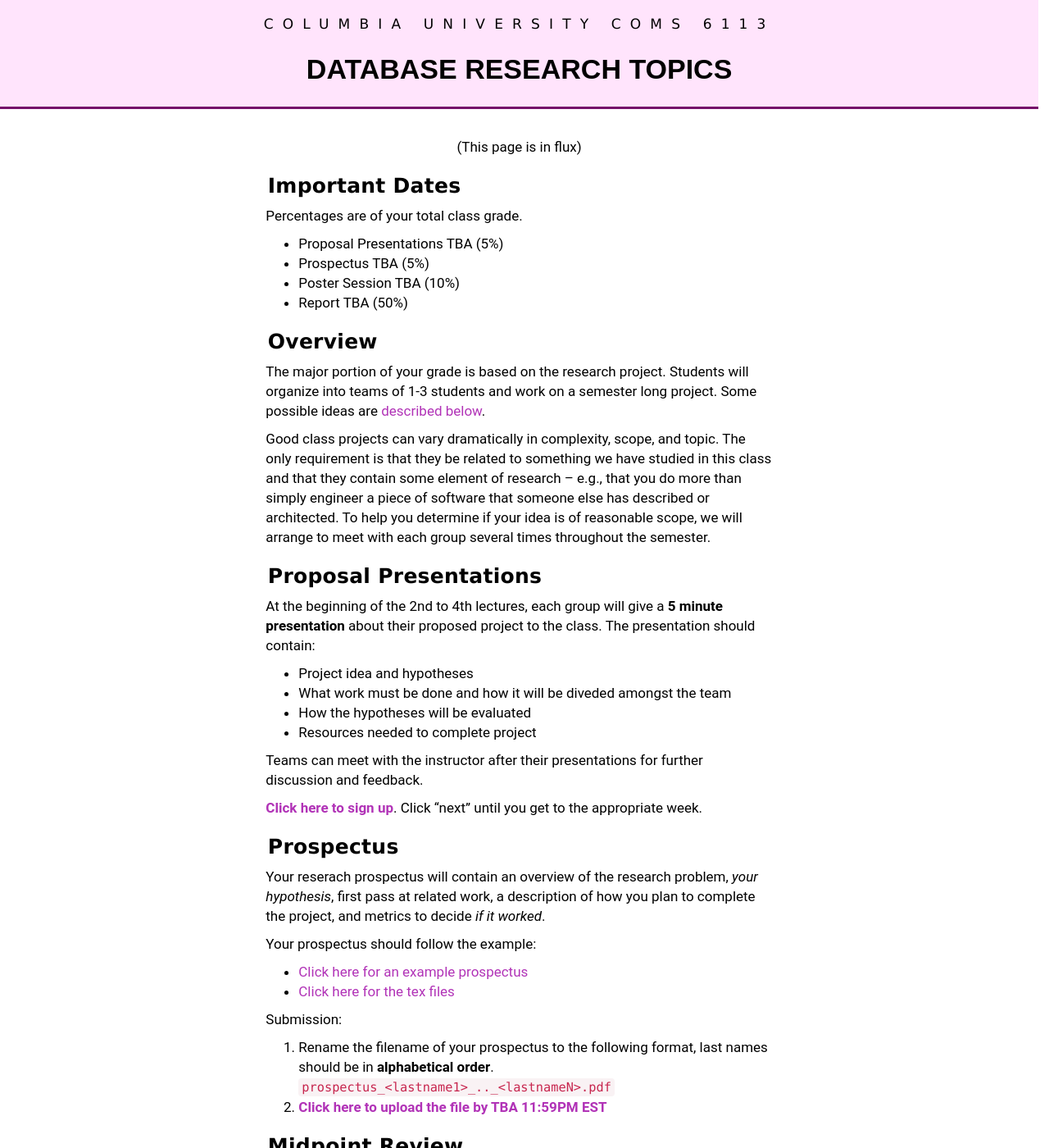
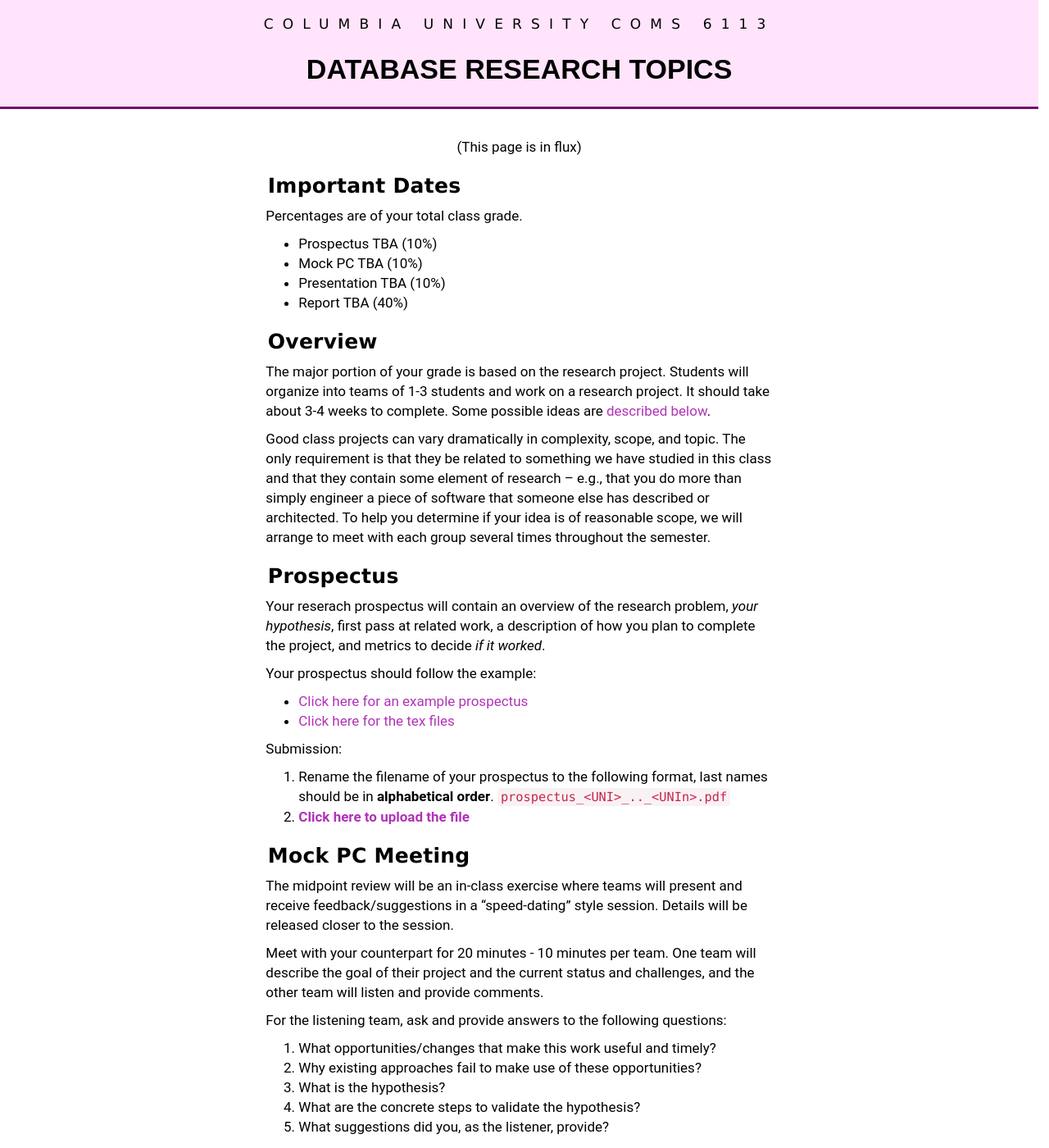
Before and after one commit to wzao1515/w6113.github.io, a Jekyll site: the page built from projects.md, in a window 1280 px wide and 1400 px high. Shown: the whole window at 82% size. Built offline with Jekyll 4.4.1, drawn with Linux system fonts in a browser that asks for light colours; some of the changed text lies outside the part shown.

Commit message:
updated website

```diff
--- a/projects.md
+++ b/projects.md
@@ -9,18 +9,19 @@ title: W6113 Research Project
 
 Percentages are of your total class grade.
 
-* Proposal Presentations    TBA (5%)
-* Prospectus       TBA    (5%)
-* Poster Session   TBA    (10%)
-* Report          TBA     (50%)
+* Prospectus       TBA    (10%)
+* Mock PC  TBA (10%)
+* Presentation   TBA    (10%)
+* Report          TBA     (40%)
 
 #### Overview
 
 
-The major portion of your grade is based on the research project. Students will organize into teams of 1-3 students and work on a semester long project.  Some possible ideas are [described below](#suggestions).
+The major portion of your grade is based on the research project. Students will organize into teams of 1-3 students and work on a research project.  It should take about 3-4 weeks to complete.  Some possible ideas are [described below](#suggestions).
 
 Good class projects can vary dramatically in complexity, scope, and topic. The only requirement is that they be related to something we have studied in this class and that they contain some element of research -- e.g., that you do more than simply engineer a piece of software that someone else has described or architected. To help you determine if your idea is of reasonable scope, we will arrange to meet with each group several times throughout the semester.
 
+<!--
 #### Proposal Presentations
 
 At the beginning of the 2nd to 4th lectures, each group will give a **5 minute presentation** about their proposed project to the class.  The presentation should contain:
@@ -33,6 +34,7 @@ At the beginning of the 2nd to 4th lectures, each group will give a **5 minute p
 Teams can meet with the instructor after their presentations for further discussion and feedback.
 
 [**Click here to sign up**](https://calendar.google.com/calendar/selfsched?sstoken=UUlmUlc5VDIwWDJwfGRlZmF1bHR8MTUwY2E3NDBiMDNhMTU4ZDIyODhlMjFlZTAzZGMyZTU).  Click "next" until you get to the appropriate week.
+-->
 
 
 <!-- Teams should consist of 1-3 people. In addition, if you have a project in mind, please indicate briefly (1--2 sentences) what you are thinking. We have included a list of possible projects at the end of this document although you are not required to choose from these. -->
@@ -44,8 +46,6 @@ Teams can meet with the instructor after their presentations for further discuss
 
 Your reserach prospectus will contain an overview of the research problem, _your hypothesis_, first pass at related work, a description of how you plan to complete the project, and metrics to decide _if it worked_.
 
-<!--A good prospectus is basically the skeleton of the full report.  It is _highly recommended_ that you come to office hours to discuss project ideas before writing the prospectus.-->
-
 Your prospectus should follow the example:
 
 * [Click here for an example prospectus](./files/prospectus/prospectus.pdf)
@@ -53,12 +53,12 @@ Your prospectus should follow the example:
 
 Submission:
 
-1. Rename the filename of your prospectus to the following format, last names should be in **alphabetical order**. `prospectus_<lastname1>_.._<lastnameN>.pdf`
-2. [**Click here to upload the file by TBA 11:59PM EST**](https://www.dropbox.com/request/Opyk8ALWnSyYEin0ZHKs)
+1. Rename the filename of your prospectus to the following format, last names should be in **alphabetical order**. `prospectus_<UNI>_.._<UNIn>.pdf`
+2. [**Click here to upload the file**](https://www.dropbox.com/request/Opyk8ALWnSyYEin0ZHKs)
 
 
 <a name="midpoint"></a>
-#### Midpoint Review
+#### Mock PC Meeting
 
 The midpoint review will be an in-class exercise where teams will present and receive feedback/suggestions in a "speed-dating" style session.  Details will be released closer to the session.
 
```
Also changed, not shown: other parts of projects.md (+5 -1 lines).
